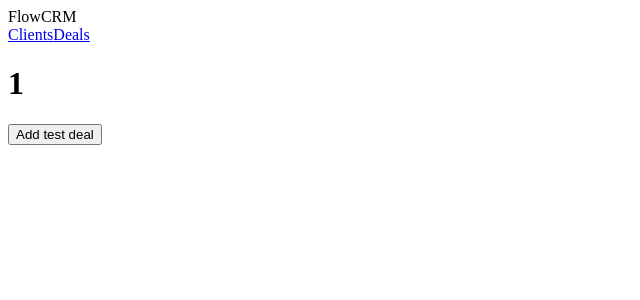
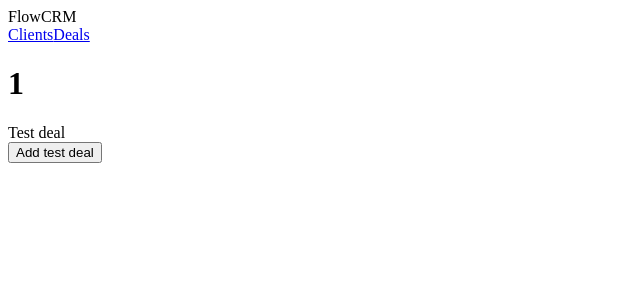
Before and after one commit to vasilyefff/flowcrm, a React (Vite) app: page /deals in a window 1280 px wide. Both pictures are taken after a click on the button "Add test deal". Shown: the top 300 px of the page, without its empty margins (0-640 px from the left). Built offline with nearby package versions, Linux system fonts and the light colour scheme.

Commit message:
feat: render deals list and create typed DealCard component

```diff
--- /dev/null
+++ b/src/pages/deals/DealCard.tsx
@@ -0,0 +1,9 @@
+import type { Deal } from '@/entities/deal/model/types'
+
+type DealCardProps = {
+  deal: Deal
+}
+
+export const DealCard = ({ deal }: DealCardProps) => {
+  return <div>{deal.title}</div>
+}
--- a/src/pages/deals/DealsPage.tsx
+++ b/src/pages/deals/DealsPage.tsx
@@ -1,6 +1,7 @@
 import { useSelector, useDispatch } from 'react-redux'
 import type { RootState } from '@/app/store'
 import { addDeal } from '@/entities/deal/model/dealSlice'
+import { DealCard } from './DealCard'
 
 export const DealsPage = () => {
   const deals = useSelector((state: RootState) => state.deals.items)
@@ -10,6 +11,10 @@ export const DealsPage = () => {
   return (
     <div>
       <h1>{deals.length}</h1>
+
+      {deals.map((item) => (
+        <DealCard key={item.id} deal={item} />
+      ))}
 
       <button
         onClick={() =>
```
